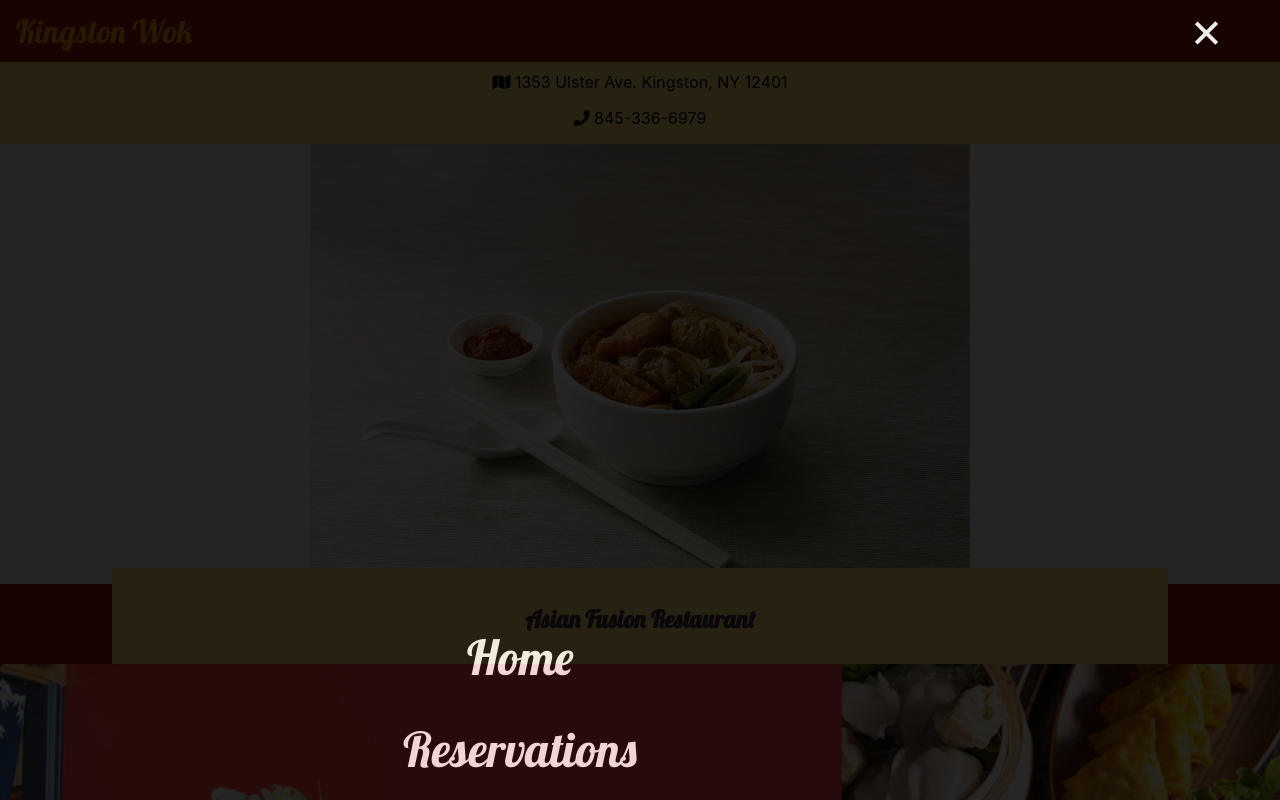
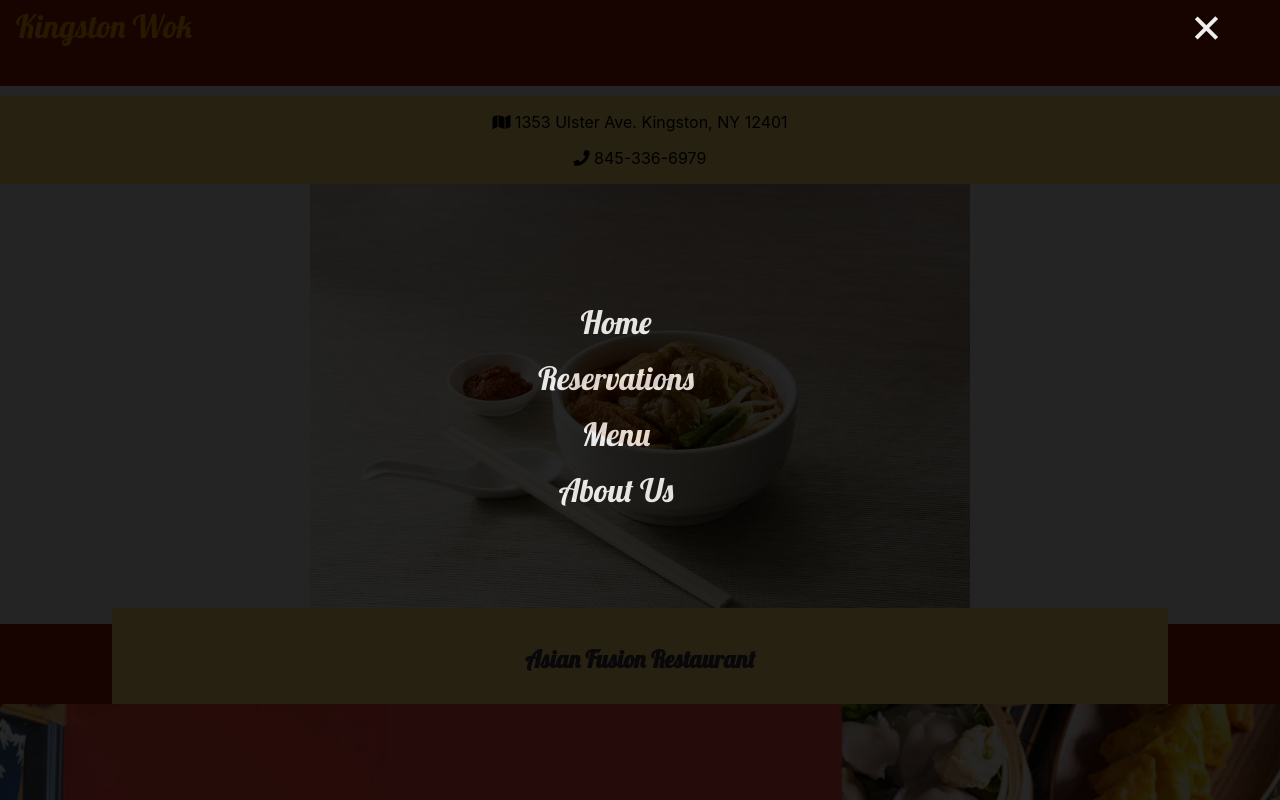
Before and after one commit to ZenkaiDeveloper/Kingston-Wok-React, a React (Create React App) app: page / in a window 1280 px wide. Both pictures are taken after a click on the element 1224 px from the left and 34 px from the top of the page. Shown: the top 800 px of the page. Built offline with nearby package versions, Linux system fonts and the light colour scheme.

Commit message:
media queries

```diff
--- a/src/styles/Header.css
+++ b/src/styles/Header.css
@@ -2,7 +2,7 @@ header{
   width: 100%;
   height:5vh;
   z-index: 5;
-  padding: .7rem 0;
+  padding: .4rem 0 1rem 0;
   background: #991900;
   position: fixed;
 }
@@ -142,3 +142,9 @@ header{
     bottom: 1.2rem;
   }
 }
+
+@media (max-height: 450px), screen and (orientation: landscape){
+  header{
+    height:8vh;
+  }
+}
--- a/src/styles/Homescreen.css
+++ b/src/styles/Homescreen.css
@@ -32,3 +32,9 @@
   height:55vh;
   position:relative;
 }
+
+@media (max-height: 450px), screen and (orientation: landscape){
+  .header-spacer{
+    height:12vh;
+  }
+}
--- a/src/styles/SideMenu.css
+++ b/src/styles/SideMenu.css
@@ -10,7 +10,7 @@
   margin-top:-8vh;
   position: relative;
   padding-top:50%;
-  animation-name: slideDown;
+  animation-name: slideUp;
   animation-duration: .8s;
 }
 
@@ -24,7 +24,7 @@
   font-size: 3rem;
 }
 
-@keyframes slideDown {
+@keyframes slideUp {
   from{
     margin-top:100%;
     width:300%;
@@ -35,3 +35,35 @@
     width:100%;
   }
 }
+
+@keyframes slideUpSmallHeight {
+  from{
+    margin-top:100%;
+    width:300%;
+  }
+
+  to {
+    margin-top:-8rem;
+    width:100%;
+  }
+}
+
+@media (max-height: 450px), screen and (orientation: landscape){
+  .nav-list{
+    margin-top:-8rem;
+    animation-name: slideUpSmallHeight;
+    animation-duration: .8s;
+    padding-top:30%;
+
+  }
+
+  .list-item{
+    display: block;
+    width:90vw;
+    margin-bottom:1rem;
+    text-decoration: none;
+    font-family: 'Lobster', cursive;
+    color: inherit;
+    font-size: 2rem;
+  }
+}
```
